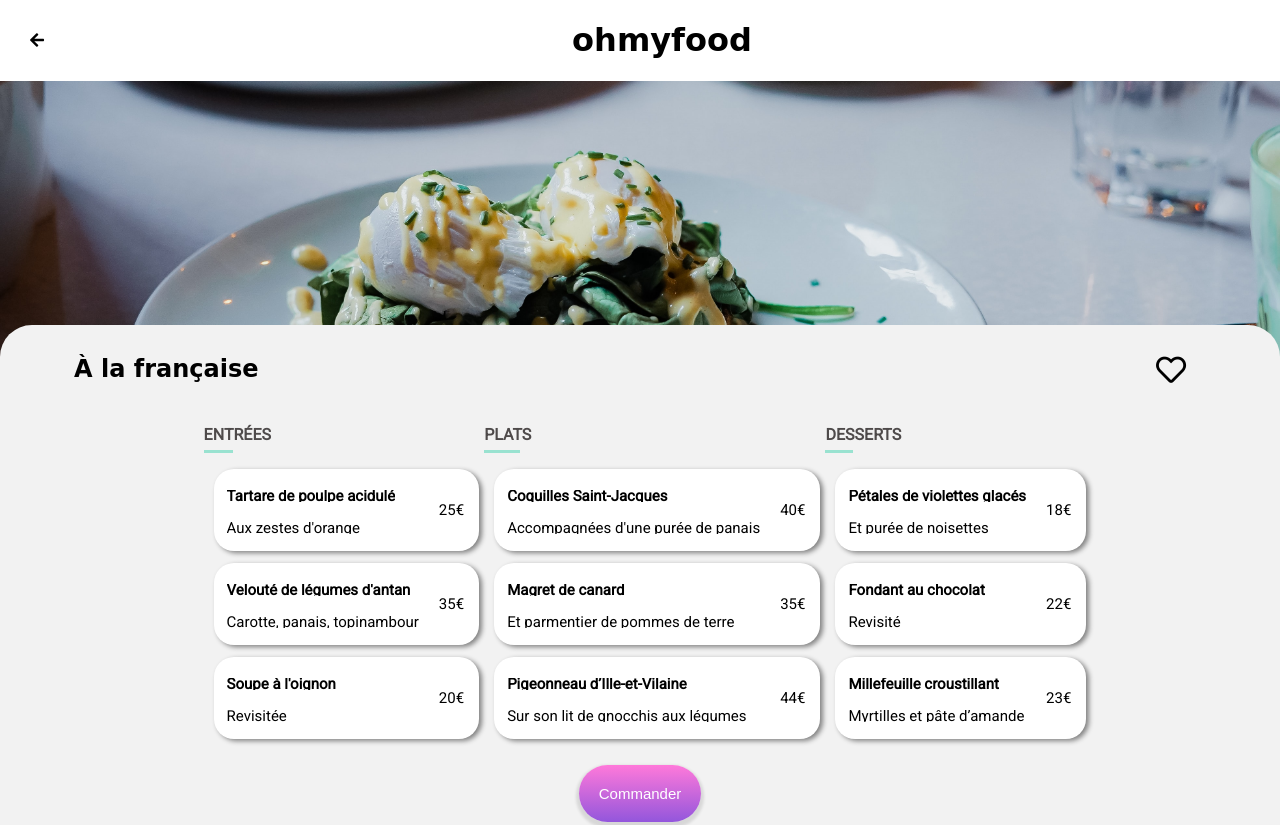
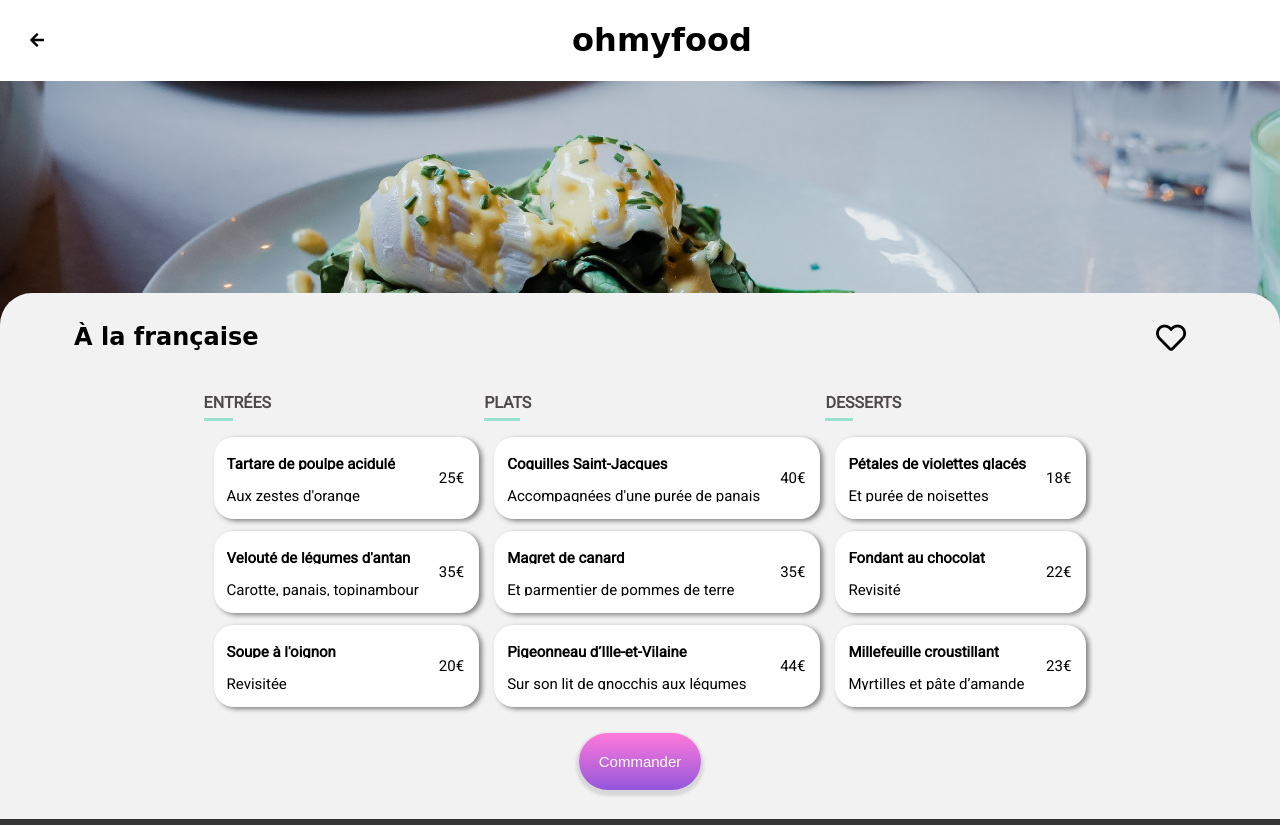
Before and after one commit to TruiteduNil/Ohmyfood, a website: page a_la_francaise.html in a window 1280 px wide. Shown: the top 825 px of the page. Drawn offline with Linux system fonts and the light colour scheme; a web font is replaced by a local one.

Commit message:
dernier commit livrables

```diff
--- /dev/null
+++ b/github.txt
@@ -0,0 +1 @@
+# GitHub : https://github.com/TruiteduNil/Ohmyfood
--- /dev/null
+++ b/index.txt
@@ -0,0 +1 @@
+https://truitedunil.github.io/Ohmyfood/
--- a/sass/main.scss
+++ b/sass/main.scss
@@ -1,12 +1,19 @@
-$breakpoints : (tablette:768px, pc:992px, mobile:767px);
-$background-localisation: #E6E6E6;
-$background-other: #F2F2F2;
-$title-omf: 'shrikhand', cursive;
-$txt_police:'Roboto', sans-serif;
-$color-primary: #9356DC;
-$color-secondary: #FF79DA;
-$color-tertiary: #99E2D0;
-$gradient : linear-gradient(180deg, rgba(255,121,218,1) 0%, rgba(147,86,220,1) 100%);
+$breakpoints: (
+  tablette: 768px,
+  pc: 992px,
+);
+$background-localisation: #e6e6e6;
+$background-other: #f2f2f2;
+$title-omf: "shrikhand", cursive;
+$txt_police: "Roboto", sans-serif;
+$color-primary: #9356dc;
+$color-secondary: #ff79da;
+$color-tertiary: #99e2d0;
+$gradient: linear-gradient(
+  180deg,
+  rgba(255, 121, 218, 1) 0%,
+  rgba(147, 86, 220, 1) 100%
+);
 .container__loading__spinner {
   @include loading;
 }
@@ -36,16 +43,15 @@ body {
     margin-right: 22px;
     font-weight: 100;
   }
-
 }
 .container__fonction {
   margin-left: 25px;
-    margin-right: 25px
+  margin-right: 25px;
 }
 .fonction__protocole {
   @include flex-box-global;
   background-color: white;
-    @include tablette{
+  @include tablette {
     display: flex;
     justify-content: space-between;
     flex-direction: row;
@@ -104,18 +110,18 @@ button {
   font-size: 15px;
   padding: 20px 20px;
   border-radius: 200px;
-    box-shadow: 0px 3px 3px 3px rgba(0,0,0,0.11);
+  box-shadow: 0px 3px 3px 3px rgba(0, 0, 0, 0.11);
   border: none;
   opacity: 1;
   cursor: pointer;
   &:hover {
     opacity: 0.8;
-            box-shadow: 0px 5px 5px 5px rgba(0,0,0,0.13);
+    box-shadow: 0px 5px 5px 5px rgba(0, 0, 0, 0.13);
   }
 }
 .reservation__button {
   margin-top: 20px;
-    margin-bottom: 40px
+  margin-bottom: 40px;
 }
 .container__restaurants {
   background-color: $background-other;
@@ -143,11 +149,9 @@ button {
 }
 .restaurant__card {
   @include card;
-        @include mobile {
   width: 100%;
   margin-top: 25px;
   margin-bottom: 25px;
-        }
 }
 .restaurant__card--new {
   @include nouveau;
@@ -162,7 +166,7 @@ button {
   }
 }
 .restaurant__label--heart {
-    @include heart
+  @include heart;
 }
 footer {
   background-color: #363636;
@@ -188,5 +192,4 @@ footer {
     margin-left: 6px;
     padding: 13px;
   }
-
 }
--- a/sass/main_menu.scss
+++ b/sass/main_menu.scss
@@ -26,14 +26,8 @@
   z-index: -1;
   & img {
     width: 100%;
-    @include tablette {
-      max-height: 18em;
-      object-fit: cover;
-    }
-    @include mobile {
     max-height: 16em;
     object-fit: cover;
-    }
   }
 }
 .container__menu {
@@ -47,10 +41,6 @@
     margin-left: 17px;
     margin-right: 17px;
     margin-bottom: -15px;
-    @include tablette {
-      margin-left: 80px;
-      margin-right: 80px;
-    }
     @include pc {
       margin-left: 37px;
       margin-right: 37px;
@@ -61,12 +51,7 @@
         margin-right: 37px;
         position: relative;
       }
-      @include tablette {
       position: relative;
-      }
-      @include mobile {
-        position: relative;
-      }
     }
   }
 }
@@ -124,28 +109,16 @@
     top: 0;
     right: 0;
   }
-  @include tablette {
   position: absolute;
   top: 0;
   right: 0;
-  }
-  @include mobile {
-    position: absolute;
-    top: 0;
-    right: 0;
-  }
 }
 .menu__block--title {
   font-size: 16px;
   color: #4e4a4a;
   border-bottom: 3px solid $color-tertiary;
   line-height: 31px;
-  @include mobile {
   width: 5%;
-  }
-  @include tablette {
-    width: 5%;
-  }
   @include pc {
     width: 11%;
   }
--- a/sass/mixins.scss
+++ b/sass/mixins.scss
@@ -248,11 +248,6 @@
     @content;
   }
 }
-@mixin mobile {
-  @media all and (max-width: map-get($breakpoints,mobile)) {
-    @content;
-  }
-}
 @mixin pc {
   @media all and (min-width: map-get($breakpoints,pc)) and (orientation: landscape) {
     @content;
```
Also changed, not shown: css/styles.css, 1 other file. Lines whose indentation alone changed are shown as unchanged.
